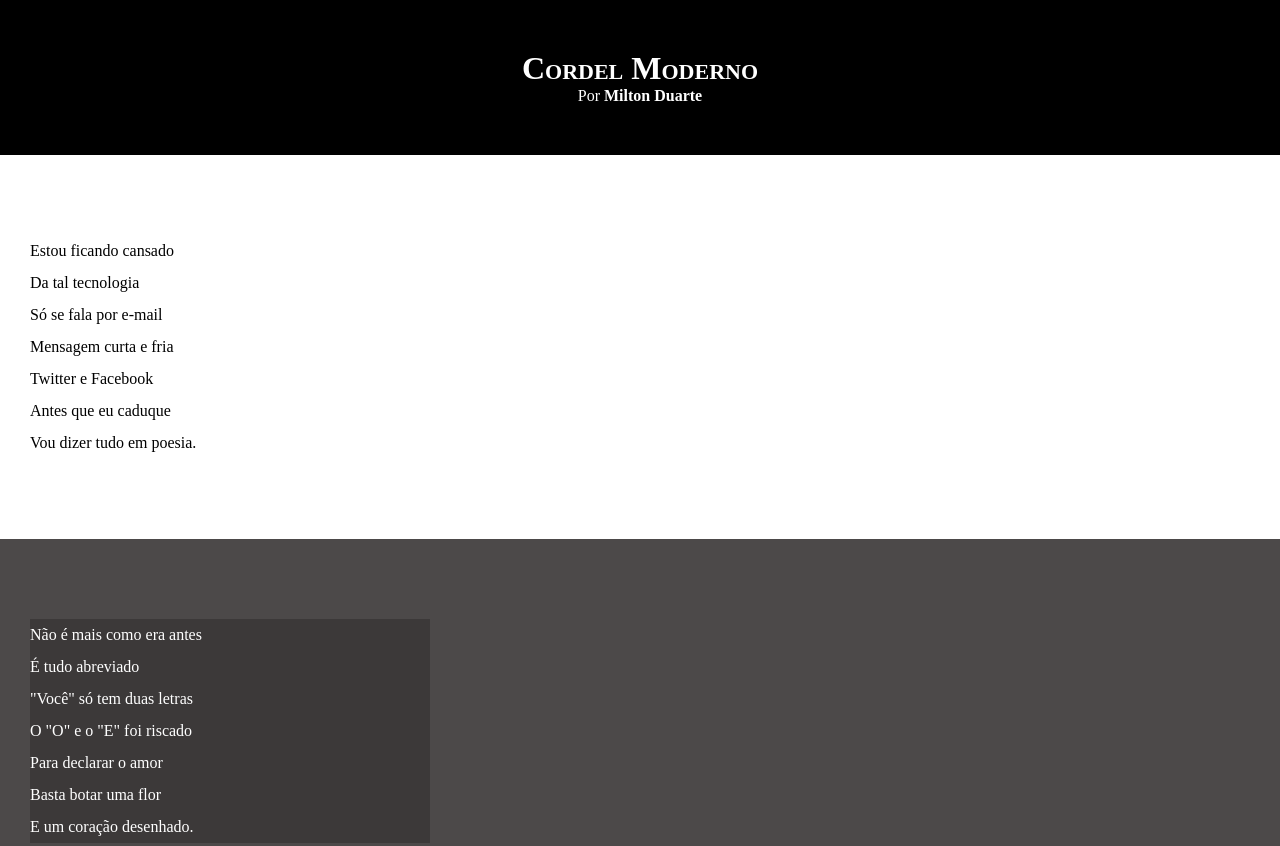
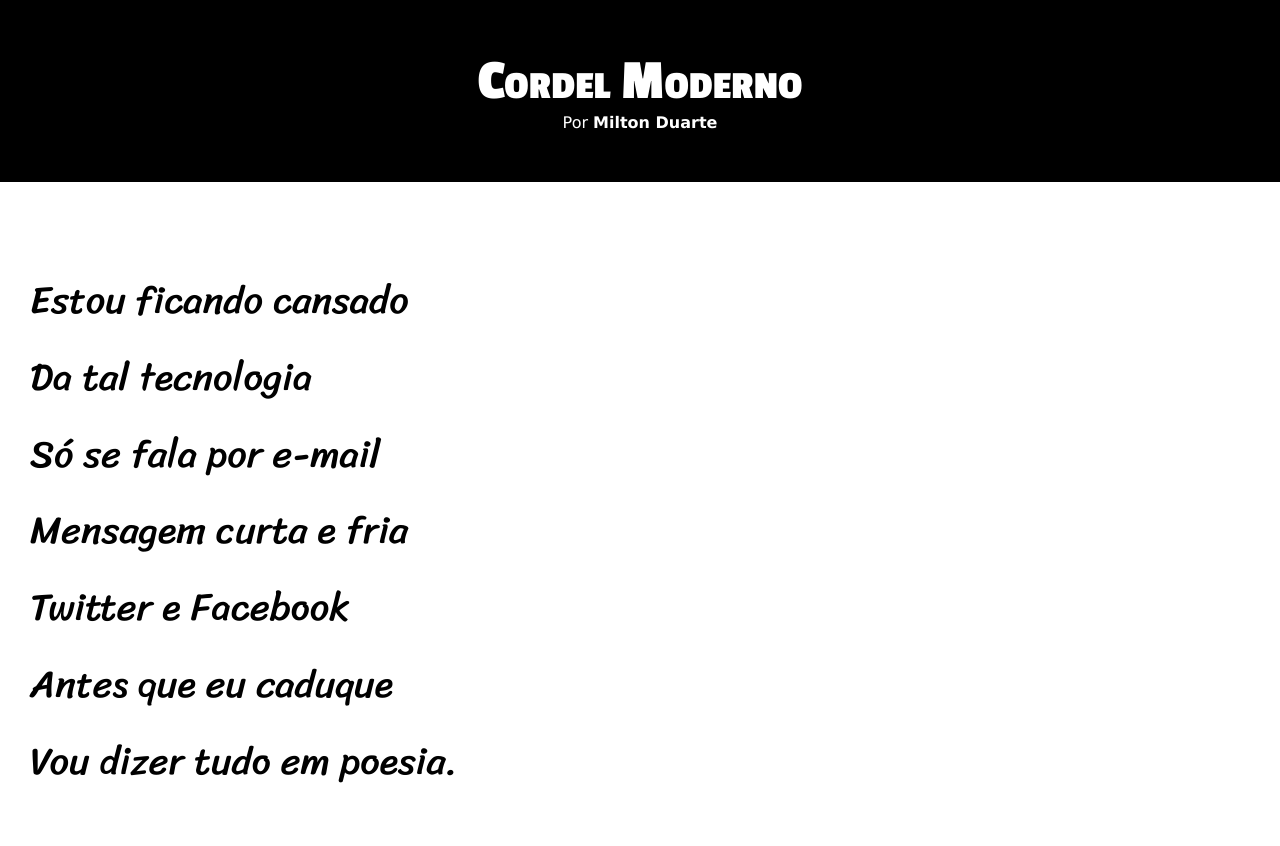
Before and after one commit to leandrolopes21/html-css, a plain HTML site: page desafios/modulo-02/d012/index.html in a window 1280 px wide. Shown: the top 846 px of the page. Drawn offline with Linux system fonts and the light colour scheme.

Commit message:
Atualizei o estilo

```diff
--- a/desafios/modulo-02/d012/estilo/estilo.css
+++ b/desafios/modulo-02/d012/estilo/estilo.css
@@ -1,14 +1,27 @@
 @charset "UTF-8";
+
+@import url('https://fonts.googleapis.com/css2?family=Passion+One:wght@400;700;900&display=swap');
+
+@import url('https://fonts.googleapis.com/css2?family=Sriracha&display=swap');
+
+:root {
+
+    --fonte0: Verdana, Geneva, Tahoma, sans-serif;
+    --fonte1: 'Passion One', cursive;
+    --fonte2: 'Sriracha', cursive;
+}
 
 * {
     margin: 0px;
     padding: 0px;
+    font-size: 1em;
 }
 
 html, body {
 
     min-height: 100vh;
     background-color: darkgray;
+    font-family: var(--fonte0);
 
 }
 
@@ -24,6 +37,8 @@ header > h1 {
 
     padding-top: 50px;
     font-variant: small-caps;
+    font-family: var(--fonte1);
+    font-size: 4.5vw;
 
  }
 
@@ -53,6 +68,8 @@ section {
     padding-bottom: 10vh;
     line-height: 2em;
     padding-left: 30px;
+    font-family: var(--fonte2);
+    font-size: 3vw;
 
  }
 
@@ -72,7 +89,8 @@ section.imagem {
 
  section.imagem > p {
 
-    width: 400px;
+    display: inline-block;
+    padding: 10px;
     background-color: rgba(0, 0, 0, 0.216);
 
  }
```
